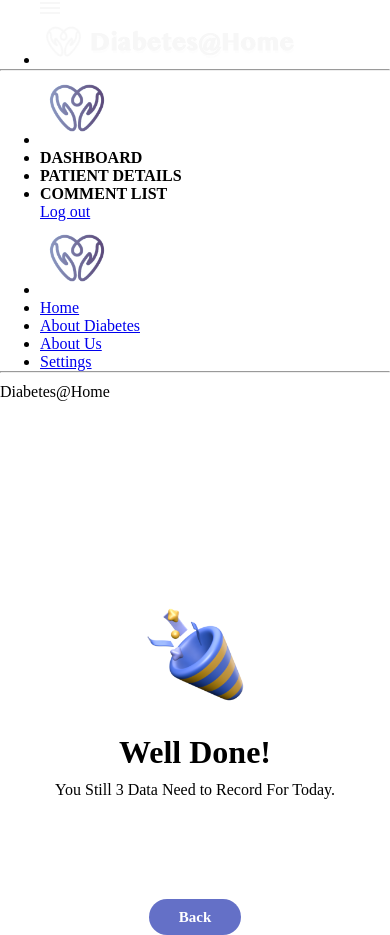
After one commit to Bug-Producer-Unimelb/INFO30005_DiabetesAtHome, a Node server app: template views/submission.hbs in a window 390 px wide. The commit adds this page. Run offline with Node 20, Linux system fonts and the light colour scheme; the template is opened without the code that fills it, so the values that code supplies are empty; some libraries are stand-ins or nearby versions.

```diff
--- /dev/null
+++ b/public/css/submission.css
@@ -0,0 +1,29 @@
+main {
+    text-align: center;
+    margin-top: 200px;
+}
+
+h1 {
+    font-family: Tamil MN;
+    font-weight: bold;
+    margin-top: 20px;
+    font-size: auto;
+}
+
+p {
+    font-family: Tamil MN;
+    margin-top: 10px;
+    font-size: auto;
+}
+ button {
+    width: 92px;
+    height: 36px;
+    background: #6470C7;
+    border: none;
+    border-radius: 35px;
+    color: white;
+    font-family: Tamil MN;
+    font-weight: 600;
+    font-size: 15px;
+    margin-top: 100px;
+ }
--- /dev/null
+++ b/views/submission.hbs
@@ -0,0 +1,17 @@
+<!DOCTYPE html>
+<html>
+    <head>
+        <meta name="viewport" content="width=device-width, initial-scale=1">
+        <title>About This Website</title>
+        <link rel="icon" type="image/png" href="/images/logo.png">
+        <link rel="stylesheet" href="/css/submission.css" />
+    </head>
+    <body>
+        <main>
+            <img src="/images/cele.png"/>
+            <h1>Well Done!</h1>
+            <p>You Still 3 Data Need to Record For Today.</p>
+            <a href="./record"><button> Back </button></a>
+        </main>
+    </body>
+</html>
```
Also changed, not shown: public/css/record.css (+24 -0 lines), views/record.hbs (+19 -11 lines), public/images/cele.png (added).
